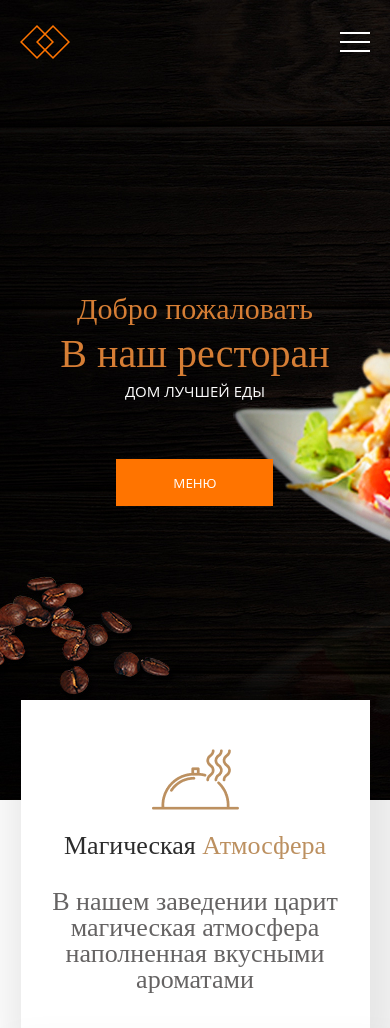
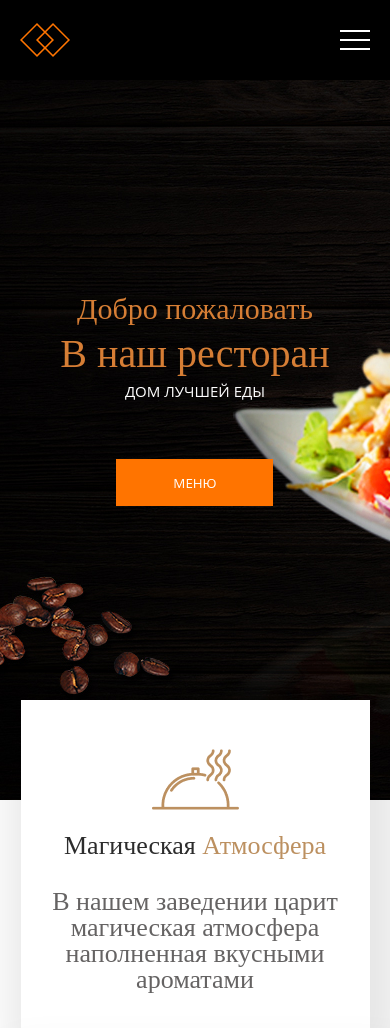
Before and after one commit to Rigrios/Foot-webSite, a plain HTML site: page index.html in a window 390 px wide. Shown: the top 1028 px of the page. Drawn offline with Linux system fonts and the light colour scheme.

Commit message:
Version-47

```diff
--- a/media.css
+++ b/media.css
@@ -37,8 +37,16 @@
     margin-top: 50px;
   }
   .header__linear {
+    position: fixed;
+    top: 0;
+    left: 0;
+    width: 100%;
+    height: 80px;
+    background-color: #000;
     justify-content: space-between;
     padding: 0 20px;
+    z-index: 2;
+
   }
   .nav {
     position: fixed;
@@ -50,7 +58,7 @@
     align-items: center;
     justify-content: center;
     flex-direction: column;
-    background-color: #000000cc;
+    background-color: #000000e2;
     transition: all 0.5s;
     z-index: 2;
 
```
